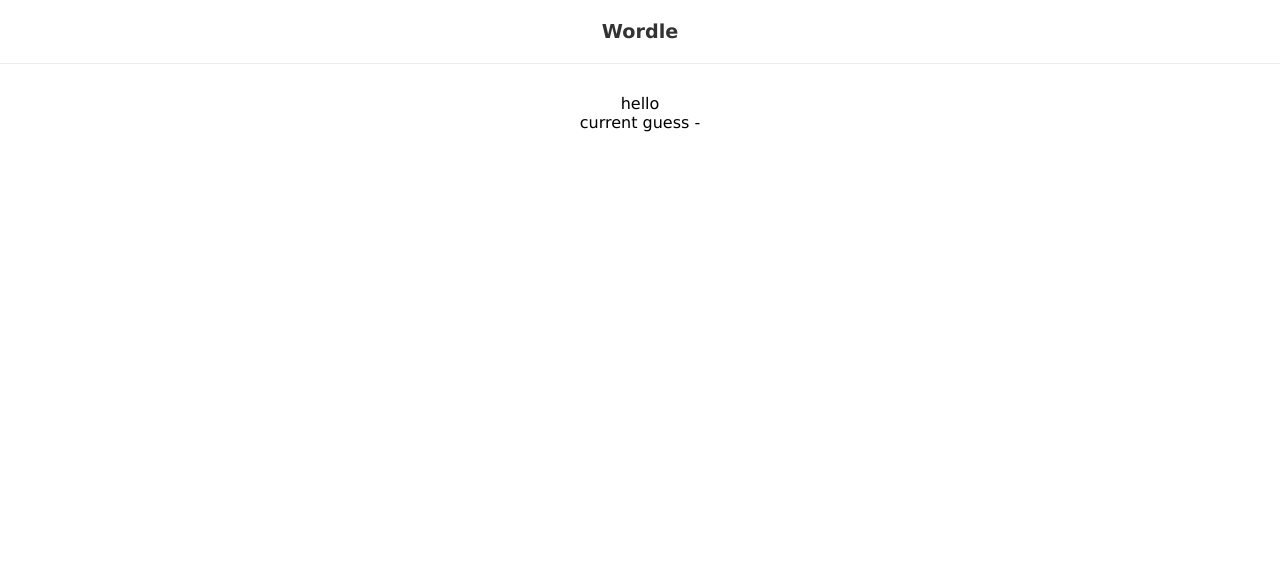
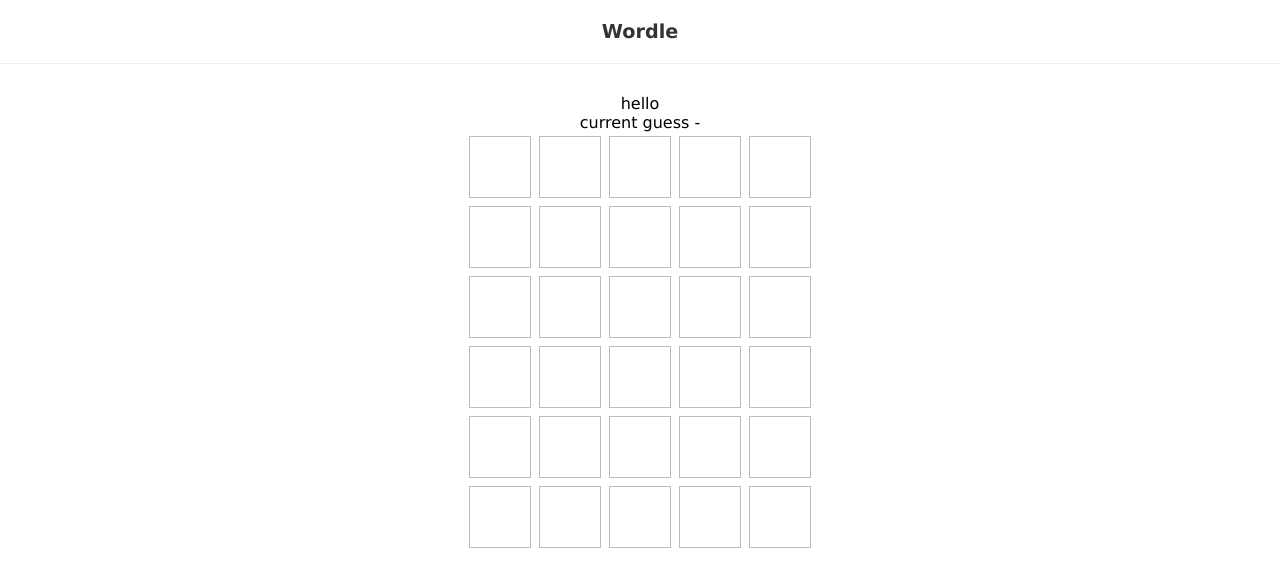
Before and after one commit to Siar416/react-wordle-clone, a React (Create React App) app: page / in a window 1280 px wide. Shown: the top 586 px of the page. Built offline with nearby package versions, Linux system fonts and the light colour scheme; data requests are answered from the project's data file.

Commit message:
Created game grid and added styling

```diff
--- /dev/null
+++ b/src/components/Grid.jsx
@@ -0,0 +1,12 @@
+import React from "react";
+import Row from "./Row";
+
+export default function Grid({ currentGuess, guesses, turn }) {
+  return (
+    <div>
+      {guesses.map((g, i) => {
+        return <Row key={i} />;
+      })}
+    </div>
+  );
+}
--- /dev/null
+++ b/src/components/Row.jsx
@@ -0,0 +1,13 @@
+import React from "react";
+
+export default function Row() {
+  return (
+    <div className="row">
+      <div></div>
+      <div></div>
+      <div></div>
+      <div></div>
+      <div></div>
+    </div>
+  );
+}
--- a/src/components/Wordle.jsx
+++ b/src/components/Wordle.jsx
@@ -1,5 +1,6 @@
 import React, { useEffect } from "react";
 import useWordle from "../hooks/useWordle";
+import Grid from "./Grid";
 
 export default function Wordle({ solution }) {
   const { currentGuess, handleKeyup, guesses, isCorrect, turn } =
@@ -19,6 +20,7 @@
     <>
       <div>{solution}</div>
       <div>current guess - {currentGuess}</div>
+      <Grid currentGuess={currentGuess} guesses={guesses} turn={turn} />
     </>
   );
 }
--- a/src/index.css
+++ b/src/index.css
@@ -11,3 +11,21 @@
   margin: 0 0 30px 0;
   color: #333;
 }
+/* rows */
+.row {
+  text-align: center;
+  display: flex;
+  justify-content: center;
+}
+.row > div {
+  display: block;
+  width: 60px;
+  height: 60px;
+  border: 1px solid #bbb;
+  margin: 4px;
+  text-align: center;
+  line-height: 60px;
+  text-transform: uppercase;
+  font-weight: bold;
+  font-size: 2.5em;
+}
```
